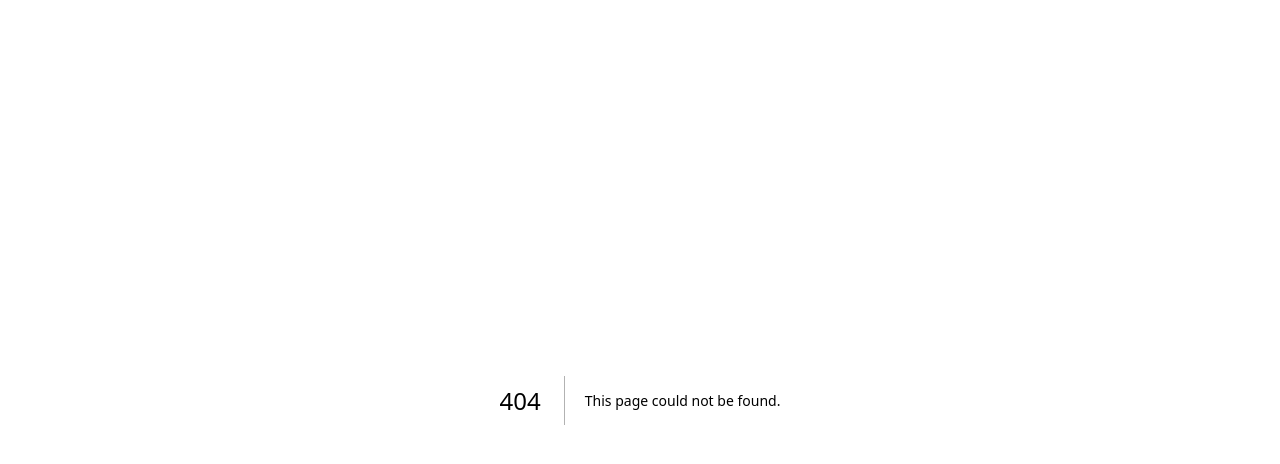
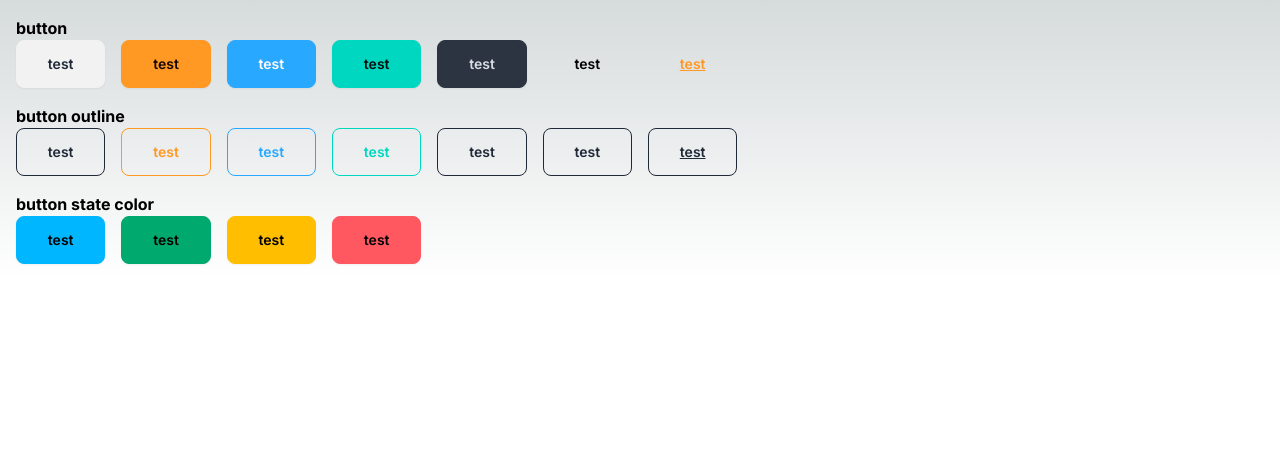
Before and after one commit to 11best/papuan-hotel, a Next.js app: page /ui-playground in a window 1280 px wide. Before the commit this address had no page. Shown: the top 464 px of the page. Built offline with nearby package versions, Linux system fonts and the light colour scheme.

Commit message:
create ui-playground page

```diff
--- a/app/page.tsx
+++ b/app/page.tsx
@@ -4,12 +4,6 @@ export default function Home() {
   return (
     <main className="flex min-h-screen flex-col items-center justify-between p-24">
       <div>Papuan</div>
-      <button className="btn btn-primary">test</button>
-      <button className="btn btn-outline btn-primary">test</button>
-      <button className="btn btn-secondary">test</button>
-      <button className="btn btn-outline btn-secondary">test</button>
-      <button className="btn btn-accent">test</button>
-      <button className="btn btn-outline btn-accent">test</button>
     </main>
   );
 }
--- /dev/null
+++ b/app/ui-playground/page.tsx
@@ -0,0 +1,41 @@
+export default function Page() {
+  return (
+    <div className="p-4 grid gap-4">
+      <div>
+        <h3 className="font-bold">button</h3>
+        <div className="grid grid-cols-12 gap-4">
+          <button className="btn">test</button>
+          <button className="btn btn-primary">test</button>
+          <button className="btn btn-secondary">test</button>
+          <button className="btn btn-accent">test</button>
+          <button className="btn btn-neutral">test</button>
+          <button className="btn btn-ghost">test</button>
+          <button className="btn btn-link">test</button>
+        </div>
+      </div>
+
+      <div>
+        <h3 className="font-bold">button outline</h3>
+        <div className="grid grid-cols-12 gap-4">
+          <button className="btn btn-outline">test</button>
+          <button className="btn btn-outline btn-primary">test</button>
+          <button className="btn btn-outline btn-secondary">test</button>
+          <button className="btn btn-outline btn-accent">test</button>
+          <button className="btn btn-outline btn-neutral">test</button>
+          <button className="btn btn-outline btn-ghost">test</button>
+          <button className="btn btn-outline btn-link">test</button>
+        </div>
+      </div>
+
+      <div>
+        <h3 className="font-bold">button state color</h3>
+        <div className="grid grid-cols-12 gap-4">
+          <button className="btn btn-info">test</button>
+          <button className="btn btn-success">test</button>
+          <button className="btn btn-warning">test</button>
+          <button className="btn btn-error">test</button>
+        </div>
+      </div>
+    </div>
+  );
+}
```
